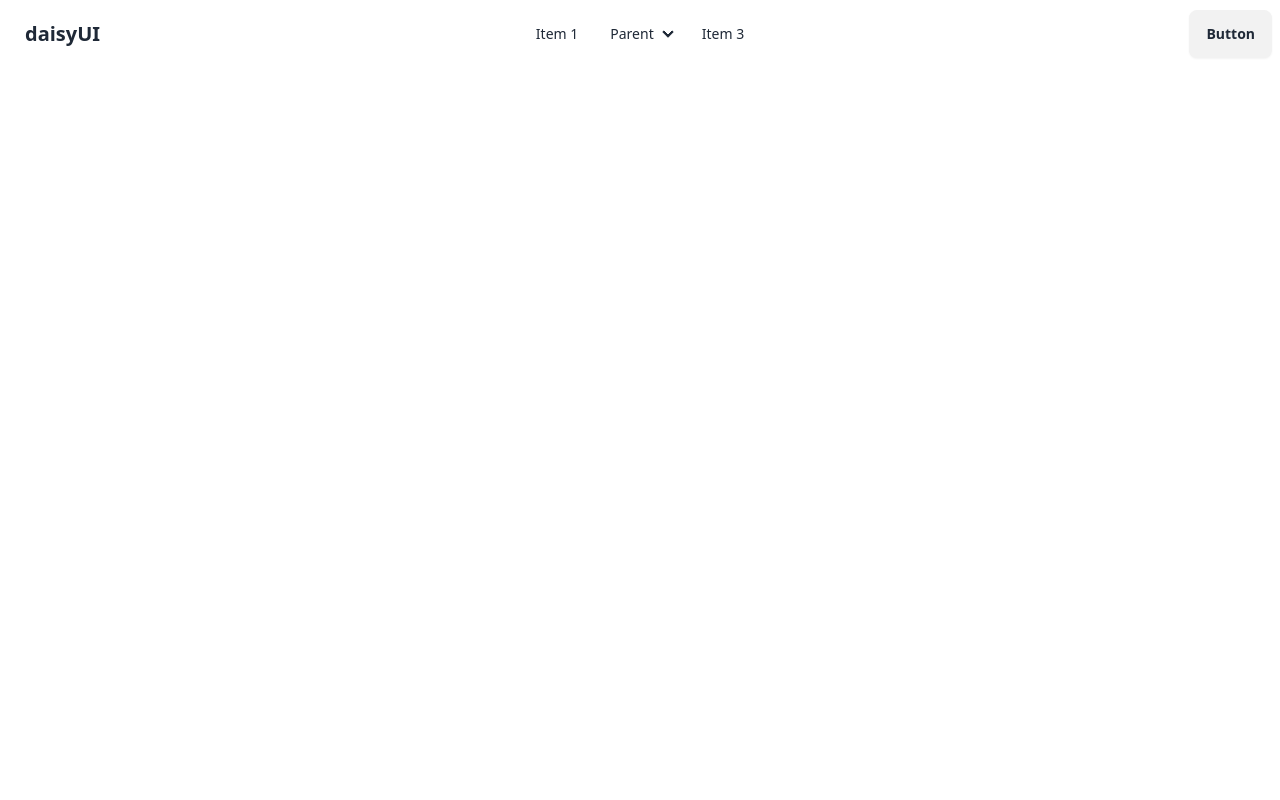
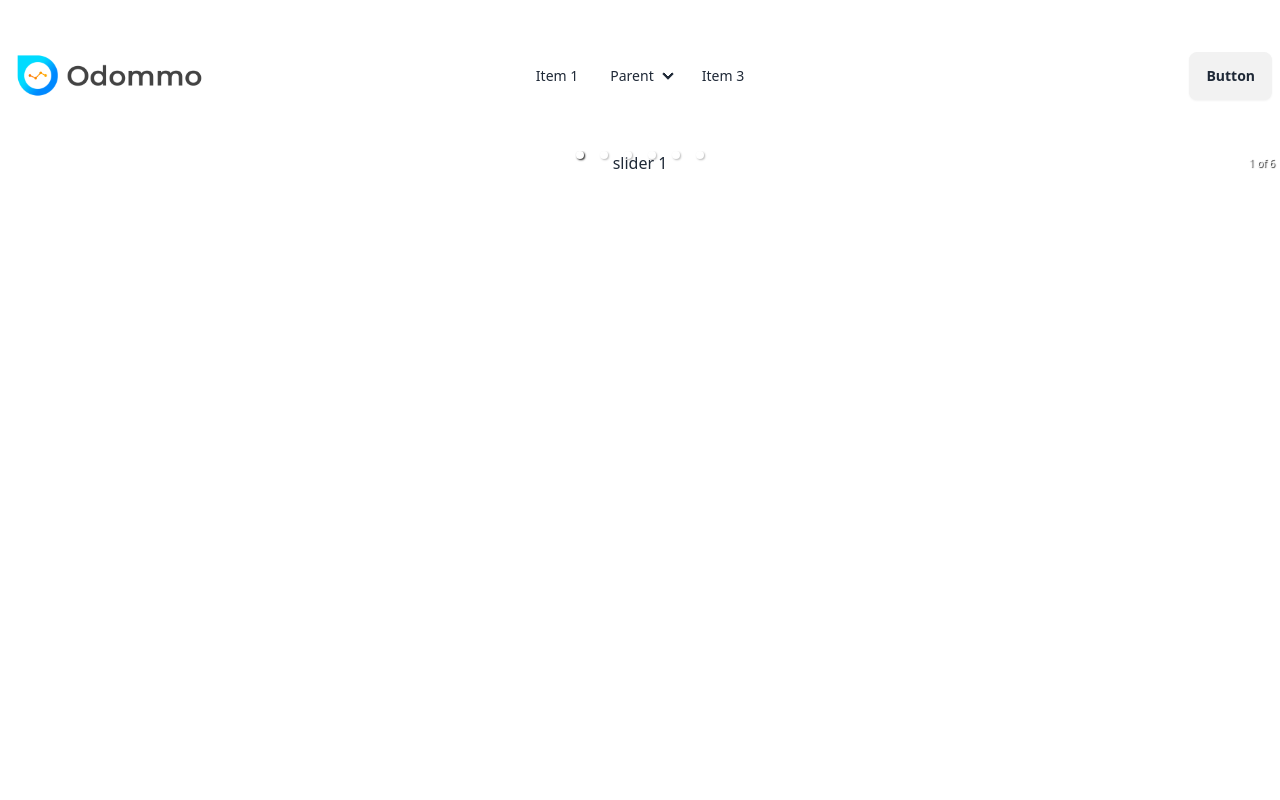
Before and after one commit to mdnazmul42726/odommo-xyz-client, a React (Vite) app: page / in a window 1280 px wide. Shown: the top 800 px of the page. Built offline with nearby package versions, Linux system fonts and the light colour scheme.

Commit message:
logo added

```diff
--- a/src/Root.jsx
+++ b/src/Root.jsx
@@ -1,4 +1,5 @@
 import { Outlet } from "react-router-dom";
+import logo from '../src/assets/logo.png';
 
 const Root = () => {
     return (
@@ -22,7 +23,7 @@ const Root = () => {
                             <li><a>Item 3</a></li>
                         </ul>
                     </div>
-                    <a className="btn btn-ghost text-xl">daisyUI</a>
+                  <img className="w-[40%]" src={logo} alt="" />
                 </div>
                 <div className="navbar-center hidden lg:flex">
                     <ul className="menu menu-horizontal px-1">
--- /dev/null
+++ b/src/components/Slider.jsx
@@ -0,0 +1,36 @@
+import "react-responsive-carousel/lib/styles/carousel.min.css"; // requires a loader
+import { Carousel } from 'react-responsive-carousel';
+
+const Slider = () => {
+    return (
+        <div>
+            <div>
+                <Carousel>
+                    <div>
+                        {/* <img src={img1} /> */}
+                        <p>slider 1</p>
+                    </div>
+                    <div>
+                        {/* <img src={img2} /> */}
+                        <p>slider 2</p>
+                    </div>
+                    <div>
+                        {/* <img src={img3} /> */}
+                        <p>slider 3</p>
+                    </div>
+                    <div>
+                        {/* <img src={img4} /> */}
+                    </div>
+                    <div>
+                        {/* <img src={img5} /> */}
+                    </div>
+                    <div>
+                        {/* <img src={img6} /> */}
+                    </div>
+                </Carousel>
+            </div>
+        </div>
+    );
+};
+
+export default Slider;
--- a/src/main.jsx
+++ b/src/main.jsx
@@ -3,10 +3,14 @@ import * as ReactDOM from "react-dom/client";
 import { createBrowserRouter, RouterProvider } from "react-router-dom";
 import "./index.css";
 import Root from "./Root";
+import Home from "./pages/Home";
 
 const router = createBrowserRouter([
   {
     path: "/", element: <Root />,
+    children: [
+      { index: true, element: <Home /> }
+    ]
   },
 ]);
 
--- a/src/pages/Home.jsx
+++ b/src/pages/Home.jsx
@@ -0,0 +1,12 @@
+import Slider from "../components/Slider";
+
+
+const Home = () => {
+    return (
+        <div>
+            <Slider />
+        </div>
+    );
+};
+
+export default Home;
```
Also changed, not shown: src/assets/logo.png (added).
